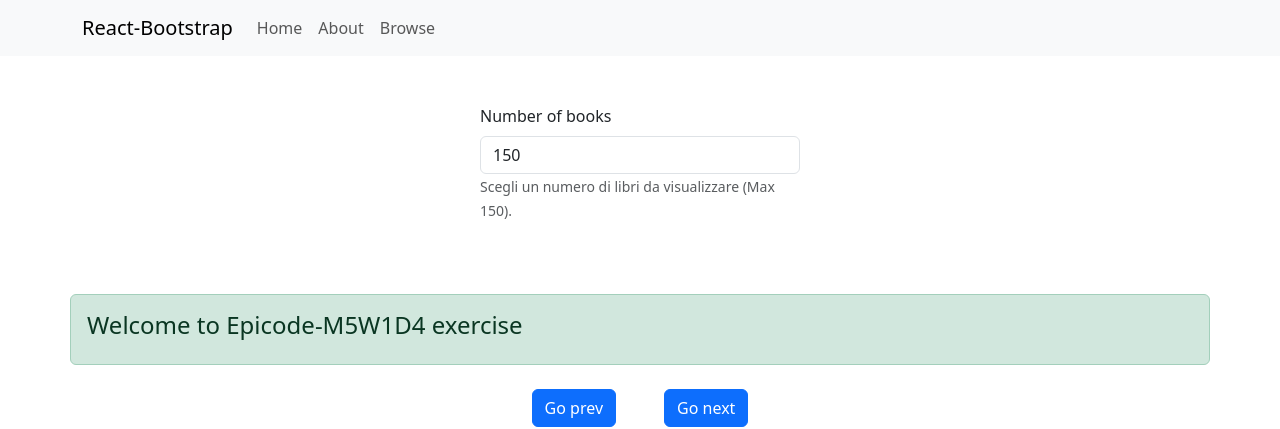
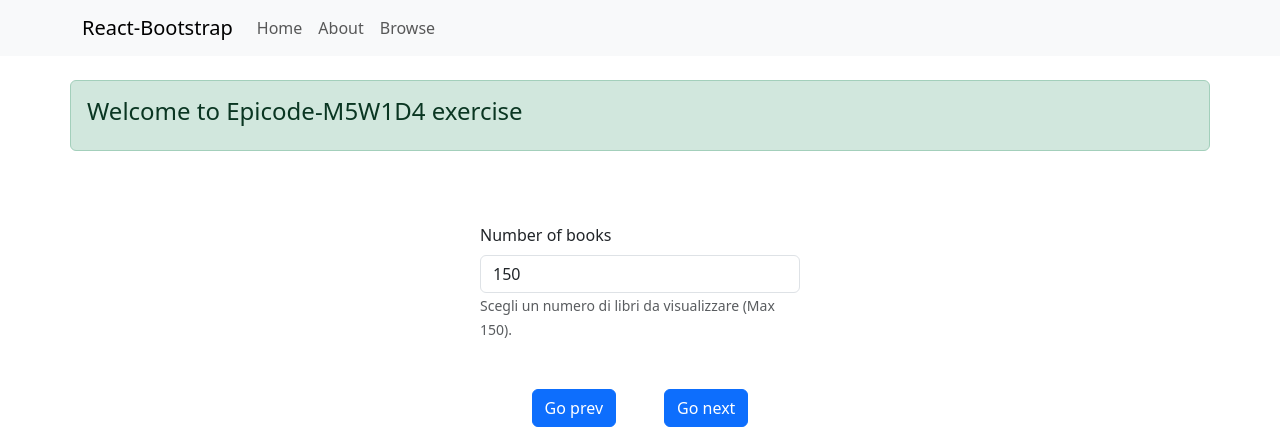
Before and after one commit to MarcheseLeo/Epicode-M5W1D4, a React (Vite) app: page / in a window 1280 px wide. Shown: the top 429 px of the page. Built offline with nearby package versions, Linux system fonts and the light colour scheme.

Commit message:
Some fixes

```diff
--- a/src/components/myMain/MyMain.jsx
+++ b/src/components/myMain/MyMain.jsx
@@ -57,6 +57,11 @@ export const MyMain = () => {
     }
     return (
         <>
+            <Container>
+                <Row>
+                    <Welcome />
+                </Row>
+            </Container>
             <Form className='w-25 mx-auto my-5'>
                 <Form.Group className="mb-3">
                     <Form.Label>Number of books</Form.Label>
@@ -68,7 +73,6 @@ export const MyMain = () => {
             </Form>
             <Container>
                 <Row>
-                    <Welcome />
                     <Col className='d-flex justify-content-center gap-5'>
                         <Button onClick={decrement} variant="primary">Go prev</Button>
                         <Button onClick={increment} variant="primary">Go next</Button>
```
